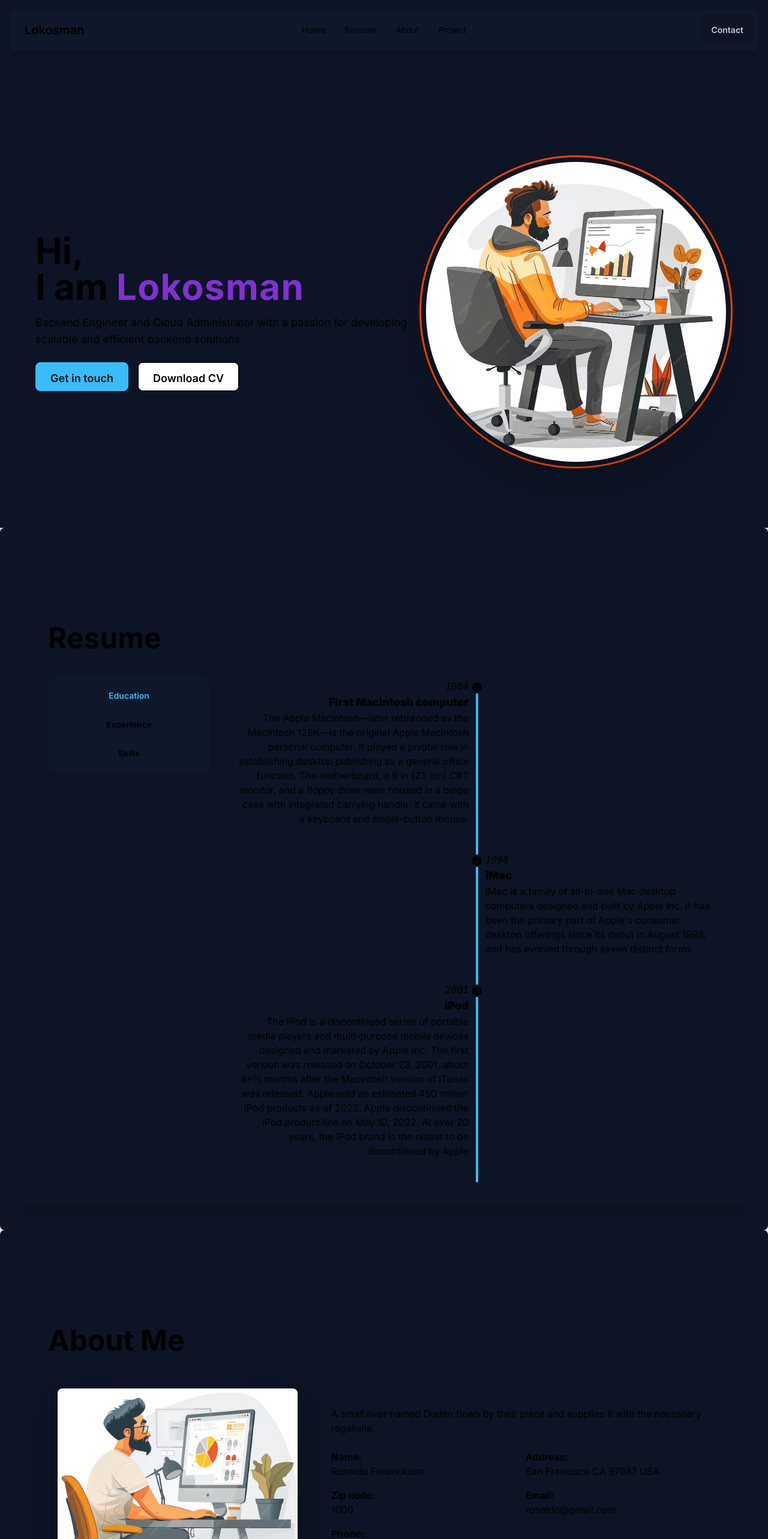
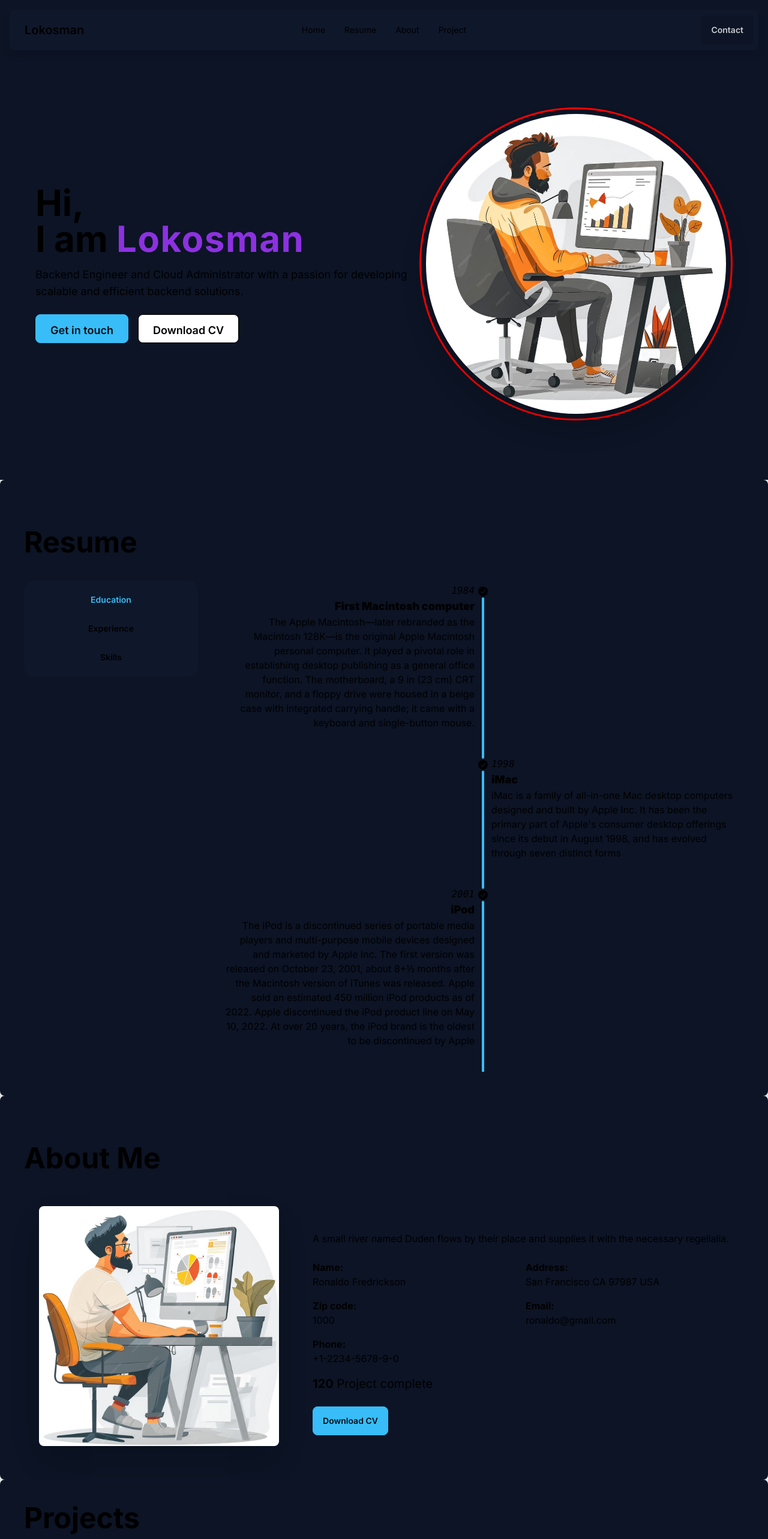
Before and after one commit to lokytech5/portfolio-project, a Next.js app: page / in a window 1280 px wide. Shown: the top 2566 px of the page at 60% size. Built offline with nearby package versions, Linux system fonts and the light colour scheme.

Commit message:
remove animation to fix layout issue

```diff
--- a/app/components/About.tsx
+++ b/app/components/About.tsx
@@ -6,12 +6,7 @@ import { motion } from 'framer-motion';
 
 const About = () => {
     return (
-      <motion.div
-      initial={{ opacity: 0, x: 100 }}
-      whileInView={{ opacity: 1, x: 0 }}
-      transition={{ duration: 0.8 }}
-      className="bg-base-200 p-10 rounded-lg shadow-lg pt-20"
-    >
+
         <div className="bg-base-200 p-10 rounded-lg shadow-lg pt-20">
           <h1 className="text-5xl font-bold mb-10 text-left">About Me</h1>
           <div className="hero-content flex-col lg:flex-row items-center">
@@ -59,7 +54,6 @@ const About = () => {
             </div>
           </div>
         </div>
-        </motion.div>
   )
 }
 
--- a/app/components/Footer.tsx
+++ b/app/components/Footer.tsx
@@ -4,12 +4,7 @@ import { motion } from 'framer-motion';
 
 const Footer = () => {
   return (
-    <motion.footer
-      initial={{ opacity: 0 }}
-      whileInView={{ opacity: 1 }}
-      transition={{ duration: 1 }}
-      className="footer footer-center p-10 bg-base-100 text-base-content rounded"
-    >
+
     <footer className="footer footer-center p-10 bg-base-100 text-base-content rounded">
     <nav className="grid grid-flow-col gap-4">
       <a className="link link-hover">Home</a>
@@ -28,7 +23,7 @@ const Footer = () => {
       <p>Copyright © 2024 - By Lokosman</p>
     </aside>
   </footer>
-  </motion.footer>
+
 );
 }
 
--- a/app/components/Hero.tsx
+++ b/app/components/Hero.tsx
@@ -6,12 +6,7 @@ import pic2 from '../../public/images/simple.jpg';
 
 const Hero = () => {
     return (
-      <motion.div
-      initial={{ opacity: 0, x: -100 }}
-      animate={{ opacity: 1, x: 0 }}
-      transition={{ duration: 2 }}
-      className="hero min-h-screen bg-base-200 pt-20"
-    >
+
         <div className="hero min-h-screen bg-base-200 pt-20">
           <div className="hero-content flex-col md:flex-row-reverse lg:flex-row-reverse items-center">
             <motion.div
@@ -81,7 +76,6 @@ const Hero = () => {
             </div>
           </div>
         </div>
-        </motion.div>
   )
 }
 
--- a/app/components/Projects.tsx
+++ b/app/components/Projects.tsx
@@ -1,7 +1,6 @@
 import React from 'react'
 import Image from 'next/image';
 import { FaGithub } from "react-icons/fa";
-import { motion } from 'framer-motion';
 
 
 
@@ -26,12 +25,7 @@ const projects = [
 
 const Projects = () => {
   return (
-      <motion.div
-          initial={{ opacity: 0, y: 50 }}
-          whileInView={{ opacity: 1, y: 0 }}
-          transition={{ duration: 1 }}
-          className="bg-base-200 p-10 rounded-lg shadow-lg"
-        >
+
         <div className="bg-base-200 p-10 rounded-lg shadow-lg">
           <h2 className="text-5xl font-bold mb-10">Projects</h2>
           <div className="grid grid-cols-1 sm:grid-cols-2 lg:grid-cols-3 gap-6">
@@ -61,7 +55,7 @@ const Projects = () => {
             ))}
           </div>
         </div>
-        </motion.div>
+
   )
 }
 
--- a/app/components/Resume.tsx
+++ b/app/components/Resume.tsx
@@ -12,12 +12,7 @@ const Resume = () => {
     const [activeTab, setActiveTab] = useState('education');
 
     return (
-      <motion.div
-      initial={{ opacity: 0, y: 50 }}
-      whileInView={{ opacity: 1, y: 0 }}
-      transition={{ duration: 1 }}
-      className="bg-base-200 p-10 rounded-lg shadow-lg pt-20"
-    >
+
       <div className="bg-base-200 p-10 rounded-lg shadow-lg pt-20">
         <h1 className="text-5xl font-bold mb-10">Resume</h1>
         <div className="flex flex-col lg:flex-row">
@@ -148,7 +143,7 @@ const Resume = () => {
               </div>
             </div>
           </div>
-          </motion.div>
+
     );
 }
 
```
Also changed, not shown: app/components/Navbar.tsx (indentation only).
